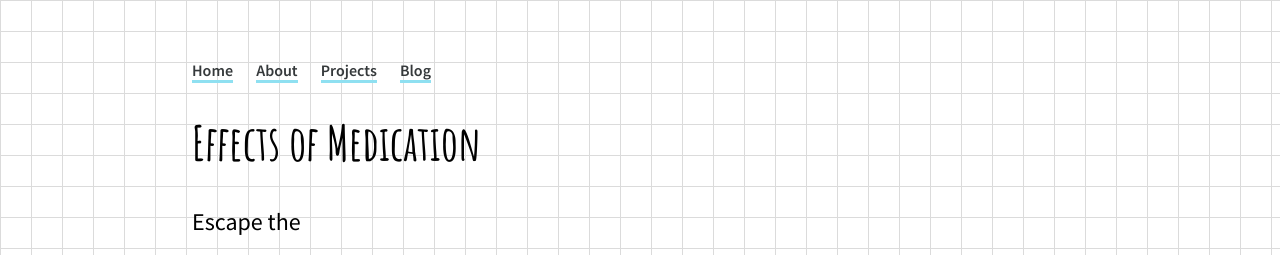
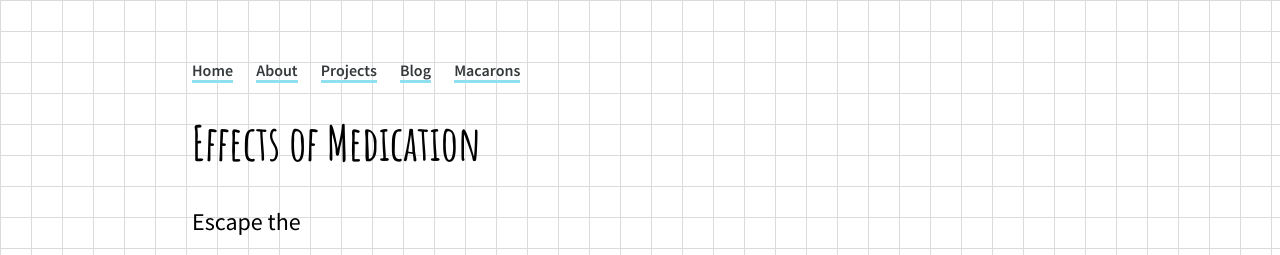
Before and after one commit to Avizc/avizc.github.io, a Jekyll site: the page built from files/effects-of-medication.md, in a window 1280 px wide and 900 px high. Shown: the top 255 px of the window. Built offline with Jekyll 4.4.1, drawn with Linux system fonts in a browser that asks for light colours; our own code applies the rules of GitHub Pages for plain Markdown files.

Commit message:
Adding macarons to header

```diff
--- a/_layouts/default.html
+++ b/_layouts/default.html
@@ -13,7 +13,8 @@
 					<li><a href="/">Home</a></li>
 					<li><a href="/#about">About</a></li>
 					<li><a href="/#projects-things">Projects</a></li>
-           			<li><a href="/blog">Blog</a></li>
+					<li><a href="/blog">Blog</a></li>
+					<li><a href="/macarons">Macarons</a></li>
 	    		</ul>
 			</nav>
 			<div class="container">
```
